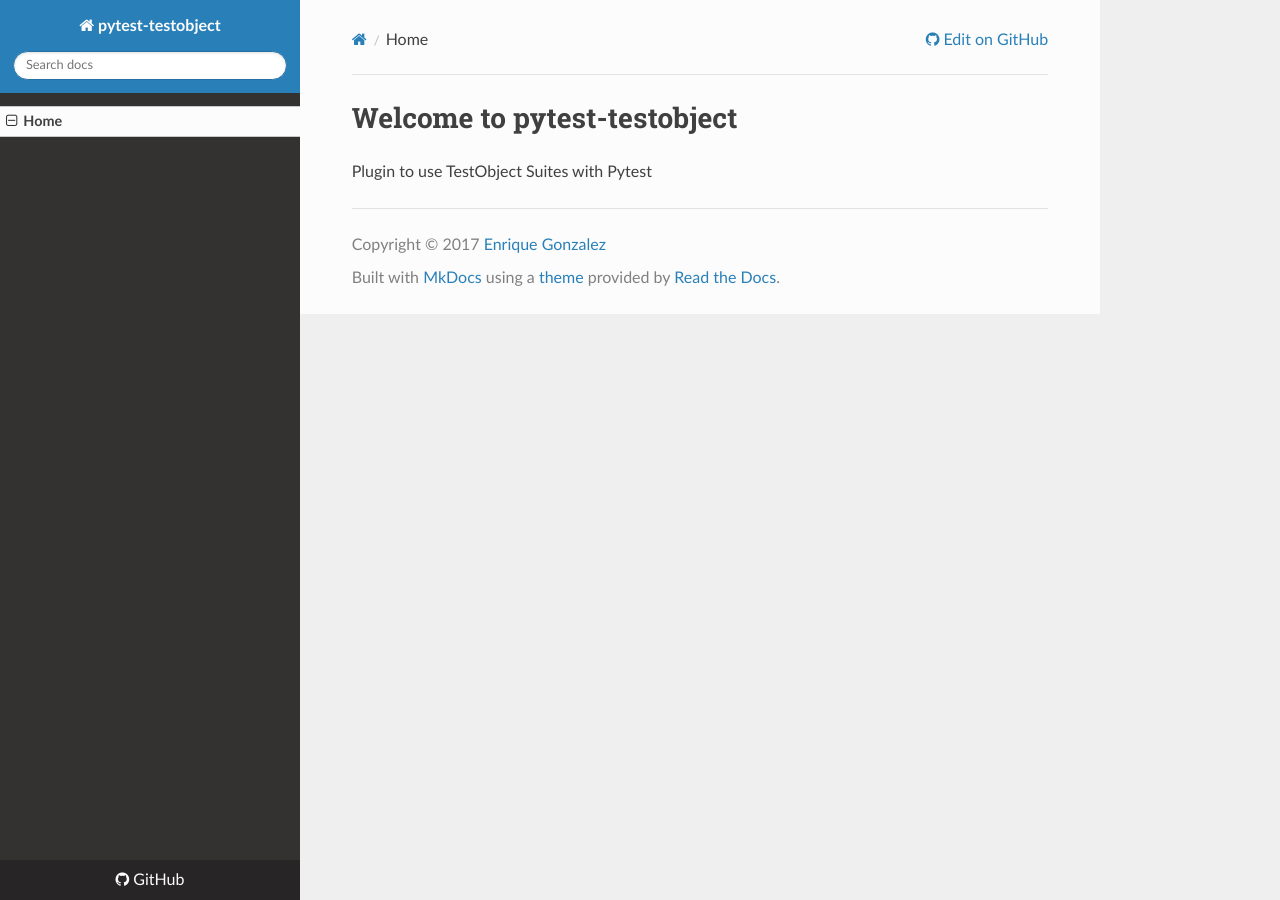
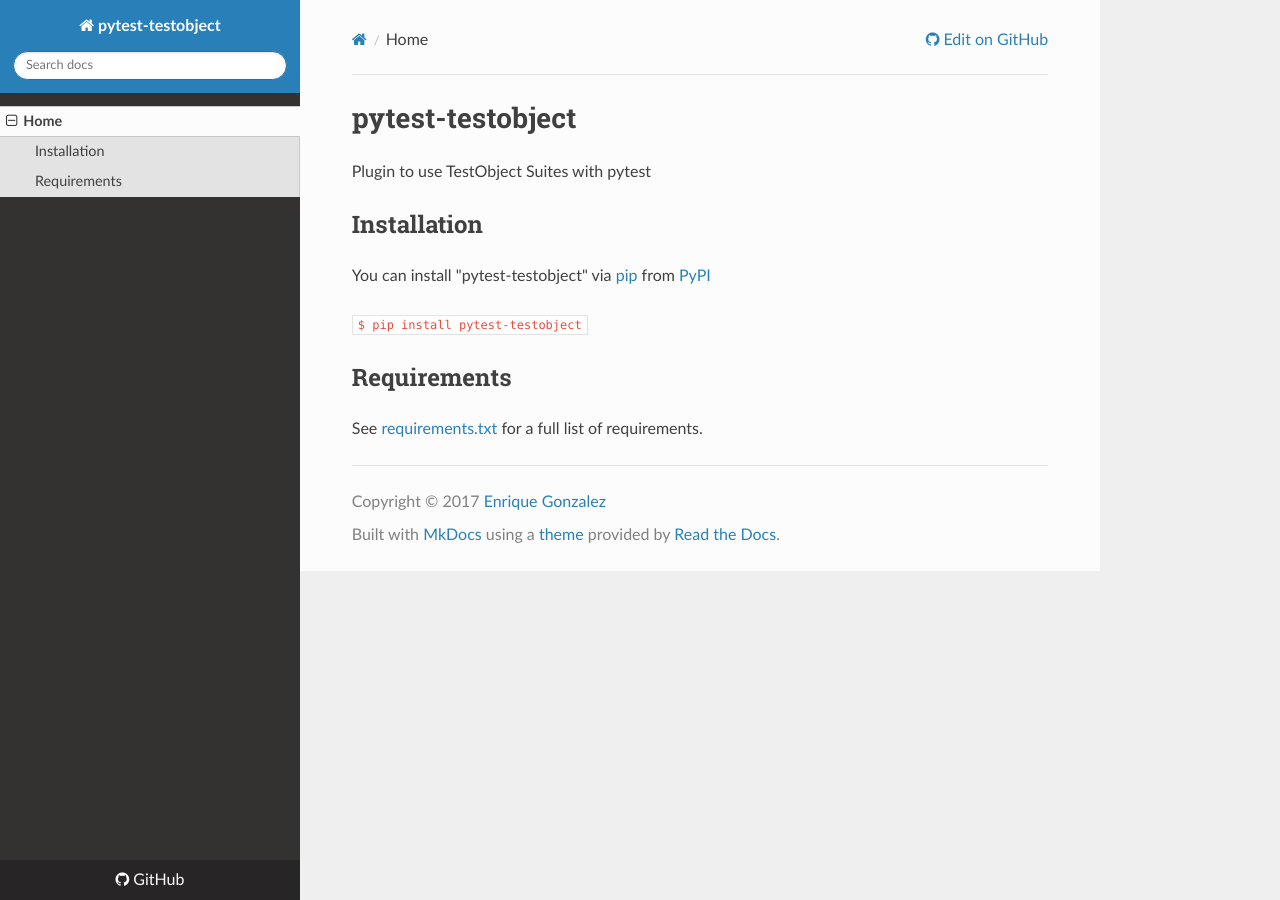
Before and after one commit to enriquegh/pytest-testobject, an MkDocs documentation site: the page built from docs/index.md, in a window 1280 px wide. Built offline with MkDocs 1.6.1, drawn with Linux system fonts in a browser that asks for light colours; nearby versions of some CDN libraries; old or Windows-style settings are respelled for this version of MkDocs.

Commit message:
Installation and Requirements added to Index

```diff
--- a/docs/index.md
+++ b/docs/index.md
@@ -1,3 +1,14 @@
-# Welcome to pytest-testobject
+#pytest-testobject
 
-Plugin to use TestObject Suites with Pytest
+Plugin to use TestObject Suites with pytest
+
+
+##Installation
+
+You can install "pytest-testobject" via [pip](https://pypi.python.org/pypi/pip/) from [PyPI](https://pypi.python.org/pypi)
+
+`$ pip install pytest-testobject`
+
+## Requirements
+
+See [requirements.txt](https://github.com/enriquegh/pytest-testobject/blob/master/requirements.txt) for a full list of requirements.
```
